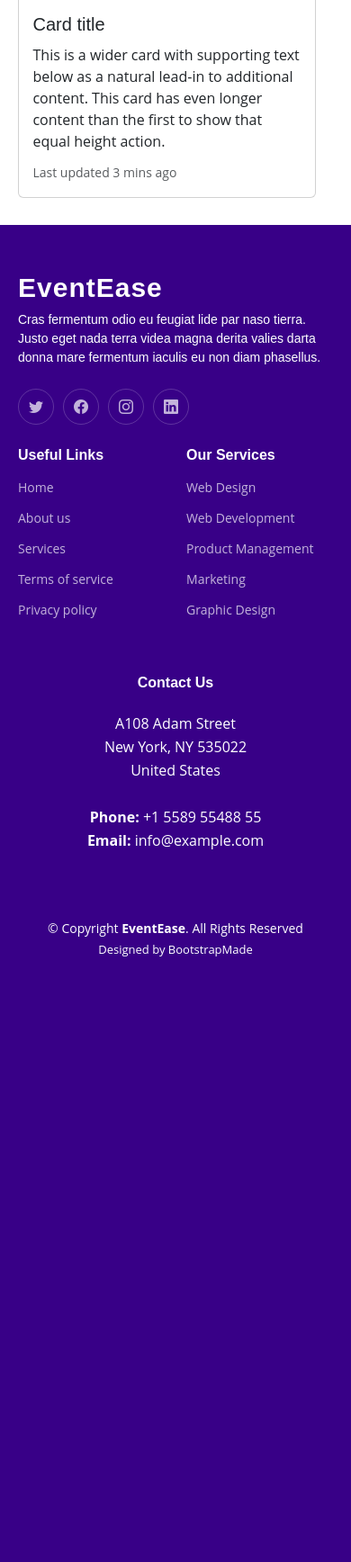
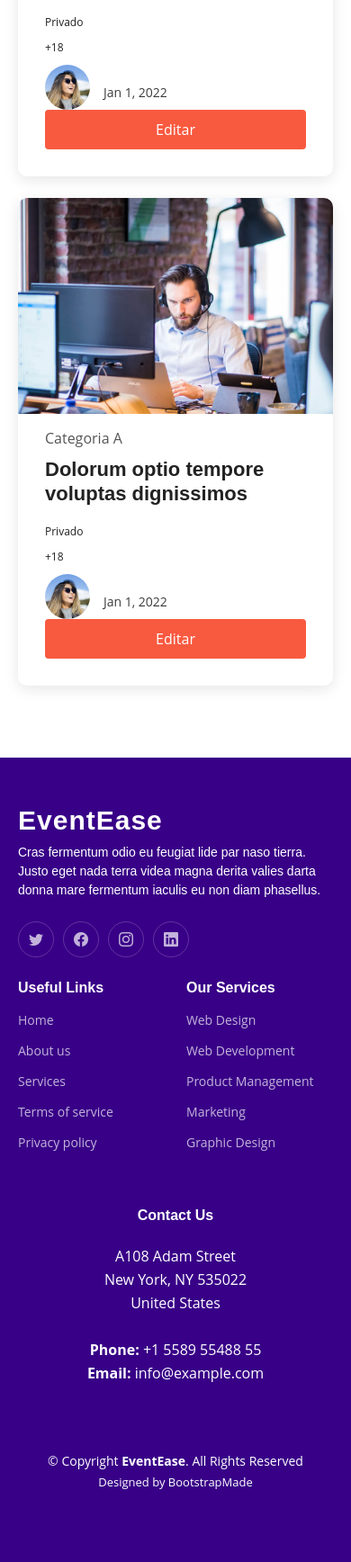
Before and after one commit to silvagabriel07/EventEase, a Django app: page /eventos/organizando/ in a window 390 px wide. Shown: the part 1214-2950 px from the top of the page at 90% size. Before the commit the page ends 2277 px from the top, so only its background shows below. Run offline with Django 4.2, Linux system fonts and the light colour scheme; some libraries are stand-ins or nearby versions.

Commit message:
updatefd

```diff
--- a/eventos/templates/organizando.html
+++ b/eventos/templates/organizando.html
@@ -3,45 +3,106 @@
 
 {% block 'head' %}
   <link rel="stylesheet" href="{% static 'Platform/css/home.css' %}">
-  <style>
-    .custom-card-group{
-        margin: 5%;
-        margin-top: 100px;
-        margin-bottom: 30px;
-    }
-    .custom-card{
-        margin-right: 20px;
-    }
-  </style>
 {% endblock %}
 
 {% block 'title' %}Meus Eventos - Organizando{% endblock %}
 
 {% block 'body' %}
-    <div class="card-group custom-card-group">
-        <div class="card custom-card">
-        <img src="..." class="card-img-top" alt="...">
-        <div class="card-body">
-            <h5 class="card-title">Card title</h5>
-            <p class="card-text">This is a wider card with supporting text below as a natural lead-in to additional content. This content is a little bit longer.</p>
-            <p class="card-text"><small class="text-body-secondary">Last updated 3 mins ago</small></p>
-        </div>
-        </div>
-        <div class="card custom-card">
-        <img src="..." class="card-img-top" alt="...">
-        <div class="card-body">
-            <h5 class="card-title">Card title</h5>
-            <p class="card-text">This card has supporting text below as a natural lead-in to additional content.</p>
-            <p class="card-text"><small class="text-body-secondary">Last updated 3 mins ago</small></p>
-        </div>
-        </div>
-        <div class="card custom-card">
-        <img src="..." class="card-img-top" alt="...">
-        <div class="card-body">
-            <h5 class="card-title">Card title</h5>
-            <p class="card-text">This is a wider card with supporting text below as a natural lead-in to additional content. This card has even longer content than the first to show that equal height action.</p>
-            <p class="card-text"><small class="text-body-secondary">Last updated 3 mins ago</small></p>
-        </div>
-        </div>
+<header>
+    <div class="container">
+        <h1>Meus eventos  - Organizando</h1>
+        <a href="#" class="cta-button">Organizar novo evento</a>
+
     </div>
+  </header>
+
+<section id="blog" class="blog">
+    <div class="container" data-aos="fade-up">
+
+      <div class="row gy-4 posts-list">
+
+        <div class="col-xl-4 col-md-6">
+          <article>
+
+            <div class="post-img">
+              <img src="assets/img/blog/blog-1.jpg" alt="" class="img-fluid">
+            </div>
+
+            <p class="post-category">Categoria A</p>
+
+            <h2 class="title">
+              <a href="blog-details.html">Dolorum optio tempore voluptas dignissimos</a>
+            </h2>
+            <p class="caracteristica-evento">Privado</p>
+            <p class="caracteristica-evento">+18</p>
+
+
+            <div class="d-flex align-items-center">
+              <img src="assets/img/blog/blog-author.jpg" alt="" class="img-fluid post-author-img flex-shrink-0">
+            <div class="post-meta">
+                <p class="post-date">
+                  <time datetime="2022-01-01">Jan 1, 2022</time>
+                </p>
+              </div>
+            </div>
+            <a href="#" class="cta-button btn-edit">Editar</a>
+          </article>
+        </div><!-- End post list item -->
+
+        <div class="col-xl-4 col-md-6">
+          <article>
+
+            <div class="post-img">
+              <img src="assets/img/blog/blog-1.jpg" alt="" class="img-fluid">
+            </div>
+
+            <p class="post-category">Categoria A</p>
+
+            <h2 class="title">
+              <a href="blog-details.html">Dolorum optio tempore voluptas dignissimos</a>
+            </h2>
+            <p class="caracteristica-evento">Privado</p>
+            <p class="caracteristica-evento">+18</p>
+
+
+            <div class="d-flex align-items-center">
+              <img src="assets/img/blog/blog-author.jpg" alt="" class="img-fluid post-author-img flex-shrink-0">
+            <div class="post-meta">
+                <p class="post-date">
+                  <time datetime="2022-01-01">Jan 1, 2022</time>
+                </p>
+              </div>
+            </div>
+            <a href="#" class="cta-button btn-edit">Editar</a>
+          </article>
+        </div><!-- End post list item -->
+
+        <div class="col-xl-4 col-md-6">
+          <article>
+
+            <div class="post-img">
+              <img src="assets/img/blog/blog-1.jpg" alt="" class="img-fluid">
+            </div>
+
+            <p class="post-category">Categoria A</p>
+
+            <h2 class="title">
+              <a href="blog-details.html">Dolorum optio tempore voluptas dignissimos</a>
+            </h2>
+            <p class="caracteristica-evento">Privado</p>
+            <p class="caracteristica-evento">+18</p>
+
+
+            <div class="d-flex align-items-center">
+              <img src="assets/img/blog/blog-author.jpg" alt="" class="img-fluid post-author-img flex-shrink-0">
+            <div class="post-meta">
+                <p class="post-date">
+                  <time datetime="2022-01-01">Jan 1, 2022</time>
+                </p>
+              </div>
+            </div>
+            <a href="#" class="cta-button btn-edit">Editar</a>
+          </article>
+        </div><!-- End post list item -->
+  </section><!-- End Blog Section -->
 {% endblock %}
--- a/templates/static/Platform/css/home.css
+++ b/templates/static/Platform/css/home.css
@@ -32,3 +32,12 @@ p {
 .cta-button:hover {
     background-color: #c94834;
 }
+
+.caracteristica-evento{
+    font-size: 12px
+  }
+
+  .btn-edit{
+    width: 100%;
+    text-align: center;
+  }
```
Also changed, not shown: Platform/templates/home.html (+25 -15 lines).
